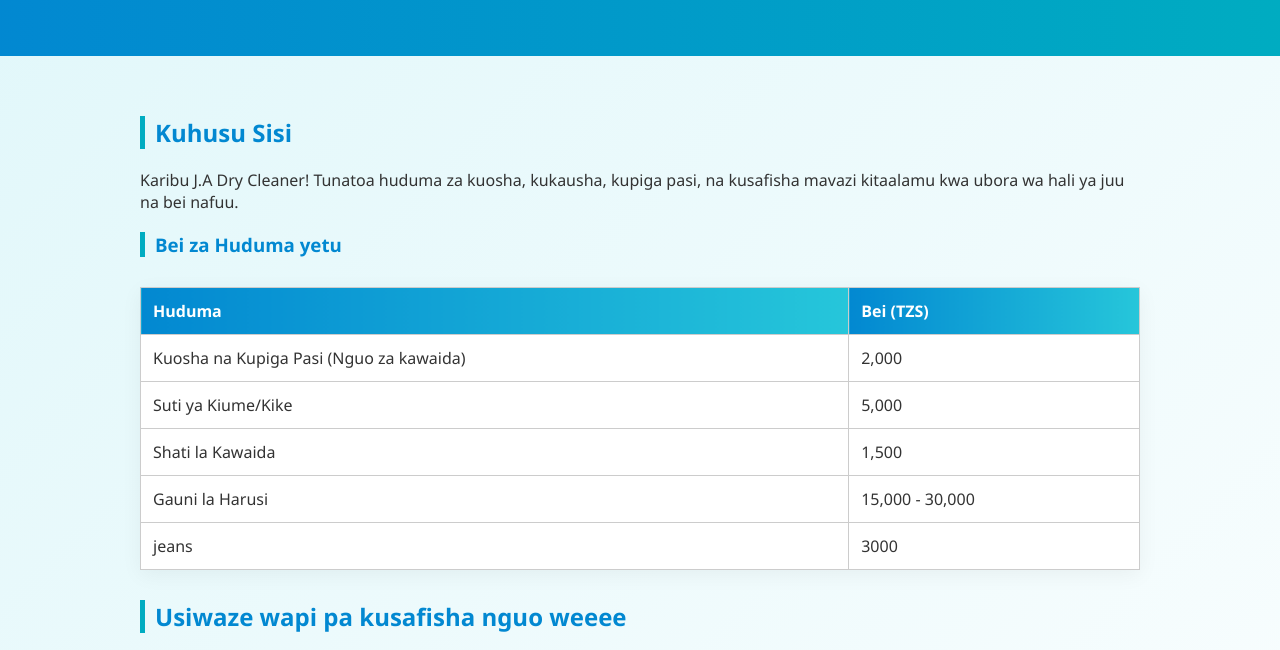
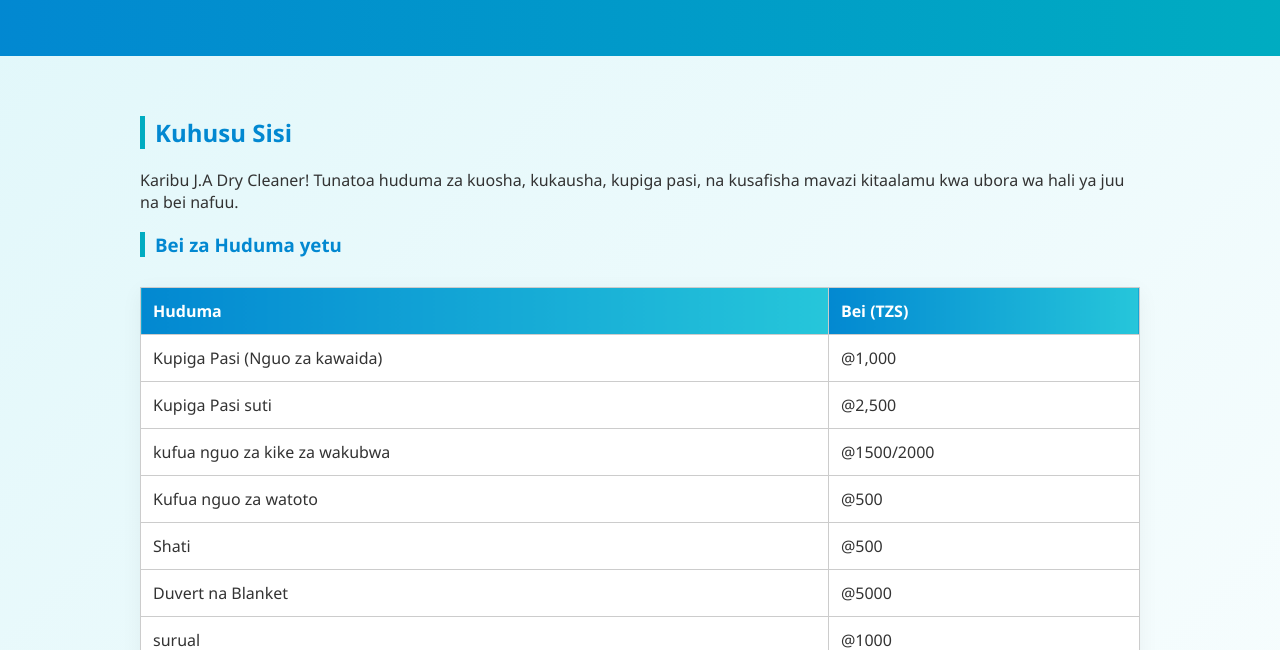
Before and after one commit to lesnedy/sanga, a plain HTML site: page styl.html in a window 1280 px wide. Shown: the part 145-795 px from the top of the page. Drawn offline with Linux system fonts and the light colour scheme.

Commit message:
Update styl.html

```diff
--- a/styl.html
+++ b/styl.html
@@ -191,24 +191,36 @@
         <th>Bei (TZS)</th>
       </tr>
       <tr>
-        <td>Kuosha na Kupiga Pasi (Nguo za kawaida)</td>
-        <td>2,000</td>
+        <td> Kupiga Pasi (Nguo za kawaida)</td>
+        <td>@1,000</td>
+      </tr>
+       <tr>
+        <td> Kupiga Pasi suti</td>
+        <td>@2,500</td>
       </tr>
       <tr>
-        <td>Suti ya Kiume/Kike</td>
-        <td>5,000</td>
+        <td>kufua nguo za kike za wakubwa </td>
+        <td>@1500/2000</td>
+      </tr>
+       <tr>
+        <td> Kufua nguo za watoto</td>
+        <td>@500</td>
       </tr>
       <tr>
-        <td>Shati la Kawaida</td>
-        <td>1,500</td>
+        <td>Shati</td>
+        <td>@500</td>
       </tr>
       <tr>
-        <td>Gauni la Harusi</td>
-        <td>15,000 - 30,000</td>
+        <td>Duvert na Blanket</td>
+        <td>@5000</td>
       </tr>
       <tr>
-        <td>jeans</td>
-        <td>3000</td>
+        <td>surual</td>
+        <td>@1000</td>
+      </tr>
+       <tr>
+        <td> Kufua koti</td>
+        <td>@1500</td>
       </tr>
     </table>
 
```
